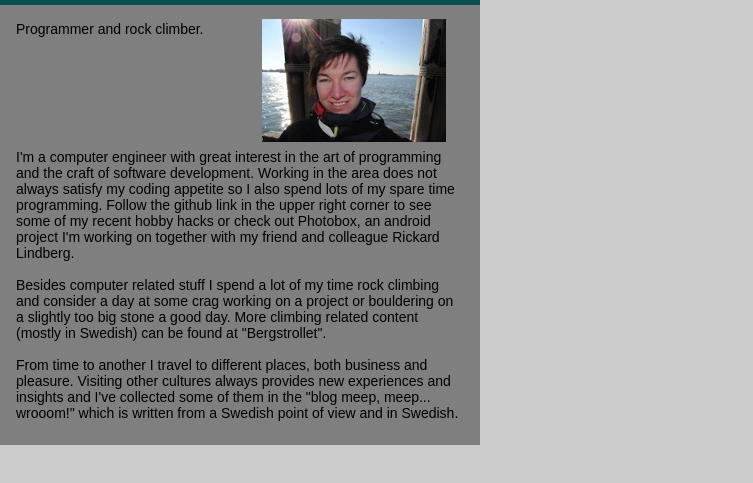
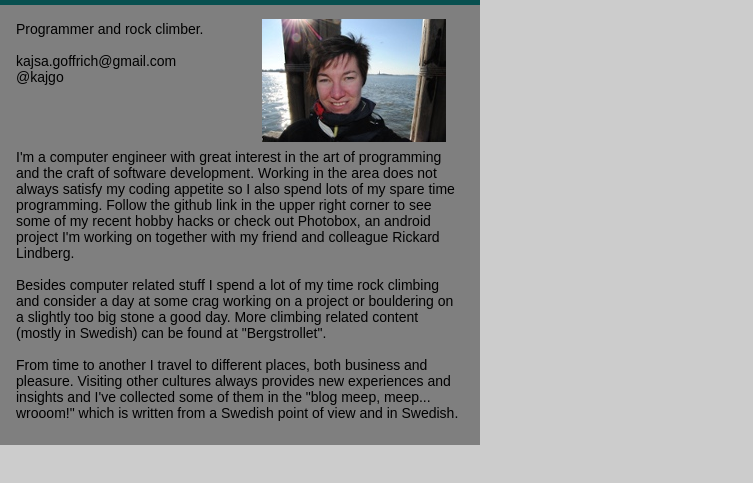
Before and after one commit to kajgo/mypage, a plain HTML site: page index.html in a window 1280 px wide. Shown: the part 245-728 px from the top of the page, without its empty margins (0-753 px from the left). Drawn offline with Linux system fonts and the light colour scheme.

Commit message:
Minor changes.

```diff
--- a/index.html
+++ b/index.html
@@ -74,9 +74,10 @@
         <p class="content">
         Programmer and rock climber.
         <br><br>
-        <br><br>
-        <br><br>
-        <br><br>
+        kajsa.goffrich@gmail.com
+        <br>
+        @kajgo
+        <br><br><br><br><br>
         I'm a computer engineer with great interest in the art of programming
         and the craft of software development. Working in the area does not
         always satisfy my coding appetite so I also spend lots of my spare time
```
